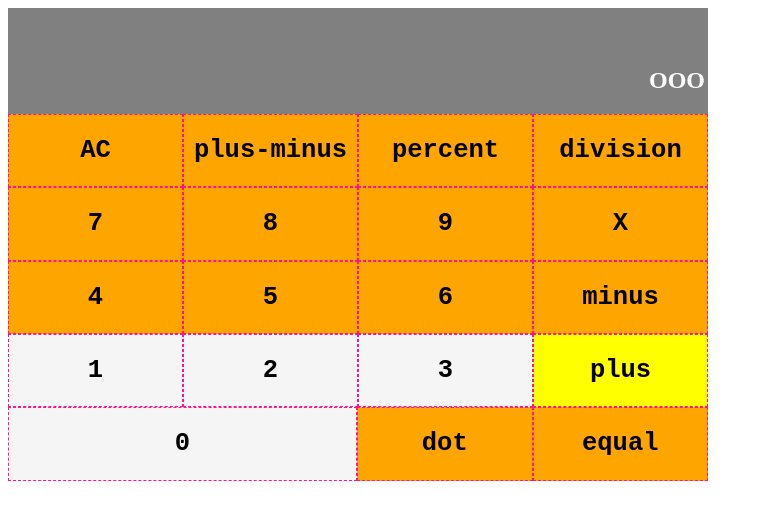
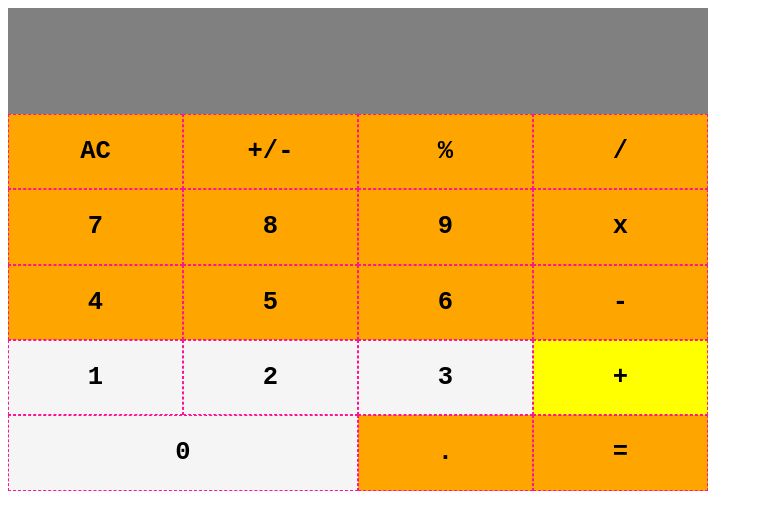
Before and after one commit to alexawesomecode/calculator-app, a React (Create React App) app: page / in a window 1280 px wide. Shown: the top 530 px of the page, without its empty margins (0-763 px from the left). Built offline with nearby package versions, Linux system fonts and the light colour scheme.

Commit message:
added calculator integration to app

```diff
--- a/src/components/App.js
+++ b/src/components/App.js
@@ -1,15 +1,37 @@
 import React from 'react';
 import Display from './Display';
 import ButtonPanel from './ButtonPanel';
+import Calculate from '../logic/calculate'
+
+class App extends React.Component {
+  constructor(props) {
+    super(props);
+    this.state = {total: null, next: null, operation: null}
+    this.handleClick = this.handleClick.bind(this)
+  }
 
 
-function App() {
-  return (
-    <div>
-      <Display result="OOO" />
-      <ButtonPanel />
-    </div>
-  );
+  handleClick(buttonName) {
+    let result = Calculate(this.state, buttonName).currentOperation();
+    console.log(result)
+    this.setState(result)
+
+
+    }
+
+  render() {
+
+  const displayData =  this.state.next !== '' ? this.state.next : this.state.total
+    return (
+      <div>
+
+        <Display result={displayData} />
+         <ButtonPanel clickHandler={this.handleClick}/>
+      </div>
+    )
+
+  }
+
 }
 
 export default App;
--- a/src/components/Button.js
+++ b/src/components/Button.js
@@ -3,23 +3,26 @@ import React from 'react';
 import PropTypes from 'prop-types';
 
 const Button = props => {
-  const { color, name, wide } = props;
-
+  const { color, name, wide, handleClick } = props;
+  const onChildClick = () => {
+    console.log(name)
+    handleClick(name)
+  }
   if (wide === true) {
     return (
-      <div className="button wide" style={{ backgroundColor: color }}>
+      <button className="button wide" style={{ backgroundColor: color }}  onClick={onChildClick}>
         <h2>
           {name}
         </h2>
-      </div>
+      </button>
     );
   }
   return (
-    <div className="button" style={{ backgroundColor: color }}>
+    <button className="button" style={{ backgroundColor: color }} onClick={onChildClick}>
       <h2>
         {name}
       </h2>
-    </div>
+    </button>
   );
 };
 
--- a/src/components/ButtonPanel.js
+++ b/src/components/ButtonPanel.js
@@ -2,39 +2,44 @@
 import React from 'react';
 import Button from './Button';
 
-const ButtonPanel = () => (
+const ButtonPanel = (props) => {
+
+  const { clickHandler } = props;
+
+  return (
   <div className="panel">
     <div className="group-1">
-      <Button name="AC" />
-      <Button name="plus-minus" />
-      <Button name="percent" />
-      <Button name="division" />
+      <Button name="AC" handleClick={clickHandler}/>
+      <Button name="+/-" handleClick={clickHandler} />
+      <Button name="%" handleClick={clickHandler}/>
+      <Button name="/" handleClick={clickHandler}/>
     </div>
     <div className="group-2">
-      <Button name="7" />
-      <Button name="8" />
-      <Button name="9" />
-      <Button name="X" />
+      <Button name="7" handleClick={clickHandler}/>
+      <Button name="8" handleClick={clickHandler}/>
+      <Button name="9" handleClick={clickHandler}/>
+      <Button name="x" handleClick={clickHandler}/>
     </div>
     <div className="group-3">
-      <Button name="4" />
-      <Button name="5" />
-      <Button name="6" />
-      <Button name="minus" />
+      <Button name="4" handleClick={clickHandler}/>
+      <Button name="5" handleClick={clickHandler} />
+      <Button name="6" handleClick={clickHandler}/>
+      <Button name="-" handleClick={clickHandler}/>
     </div>
     <div className="group-4">
-      <Button name="1" color="whitesmoke" />
-      <Button name="2" color="whitesmoke" />
-      <Button name="3" color="whitesmoke" />
-      <Button name="plus" color="yellow" />
+      <Button name="1" color="whitesmoke" handleClick={clickHandler}/>
+      <Button name="2" color="whitesmoke" handleClick={clickHandler}/>
+      <Button name="3" color="whitesmoke" handleClick={clickHandler} />
+      <Button name="+" color="yellow" handleClick={clickHandler}/>
     </div>
     <div className="group-5">
-      <Button name="0" wide color="whitesmoke" />
-      <Button name="dot" />
-      <Button name="equal" />
+      <Button name="0" wide color="whitesmoke" handleClick={clickHandler} />
+      <Button name="." handleClick={clickHandler} />
+      <Button name="=" handleClick={clickHandler} />
     </div>
 
   </div>
-);
+  )
+  };
 
 export default ButtonPanel;
--- a/src/logic/calculate.js
+++ b/src/logic/calculate.js
@@ -1,15 +1,16 @@
-const operate = require('./operate.js');
+import operate from './operate'
 
-const calculate = (data, button) => {
-  let { total } = data;
-  let prevOperation; let input; let
+const Calculate = (data, button) => {
+  let { total, next, operation } = data;
+  let prevOperation;  let
     result;
   const numbers = [1, 2, 3, 4, 5, 6, 7, 8, 9, 0];
-
+  let prevNext;
   const concatNumbers = arr => arr.reduce((acc, curr) => [acc, curr].join(''), '');
 
   const lastOperation = oper => {
-    result = operate(total, concatNumbers(input), oper);
+    console.log(total, 'next: ', next, oper)
+    result = operate(total, next, oper);
     total = result;
 
     return result;
@@ -17,52 +18,135 @@ const calculate = (data, button) => {
 
   const buttonName = button;
   const currentOperation = () => {
-    if (numbers.includes(buttonName)) {
-      input.push(buttonName);
+
+    if (numbers.includes(parseInt(buttonName))) {
+      prevNext = [next];
+      prevNext.push(buttonName)
+      next = prevNext.join("")
+      return {next: next}
+
     }
 
     if (buttonName === '+') {
+
       prevOperation = (typeof prevOperation === 'string') ? prevOperation : buttonName;
-      result = lastOperation(prevOperation);
-      total = result;
-      input = [];
+
+      if (total !== null) {
+        if ((next == '') && (prevOperation == '+')) { return ({total:total, next:'', operation:'+'}) }
+       else { result = lastOperation(prevOperation);
         prevOperation = '+';
-      return total;
+        return ({total: result, next: '', operation: '+'})
+      }
+    }
+        else {
+          return ({total:next, next:'', operation:'+'})
+        }
     }
 
     if (buttonName === '-') {
       prevOperation = (typeof prevOperation === 'string') ? prevOperation : buttonName;
-      result = lastOperation(prevOperation);
-      total = result;
-      input = [];
+      if (total !== null) {
+        if ((next == '') && (prevOperation == '-')) { return ({total:total, next:'', operation:'-'}) }
+       else { result = lastOperation(prevOperation);
         prevOperation = '-';
-      return total;
+        return ({total: result, next: '', operation: '-'})
+      }
+    }
+        else {
+          return ({total:next, next:'', operation:'-'})
+        }
     }
     if (buttonName === 'x') {
       prevOperation = (typeof prevOperation === 'string') ? prevOperation : buttonName;
+      if (total !== null) {
+        if ((next == '') && (prevOperation == 'x')) { return ({total:total, next:'', operation:'x'}) }
+       else {
+         console.log('inside x', total, 'next', next)
          result = lastOperation(prevOperation);
-      total = result;
-      input = [];
         prevOperation = 'x';
-      return total;
+        return ({total: result, next: '', operation: 'x'})
+      }
+    }
+        else {
+          return ({total:next, next:'', operation:'x'})
+        }
     }
     if (buttonName === '%') {
       prevOperation = (typeof prevOperation === 'string') ? prevOperation : buttonName;
-      result = lastOperation(prevOperation);
-      total = result;
-      input = [];
+      if (total !== null) {
+        if ((next == '') && (prevOperation == '%')) { return ({total:total, next:'', operation:'%'}) }
+       else { result = lastOperation(prevOperation);
         prevOperation = '%';
-      return total;
+        return ({total: result, next: '', operation: '%'})
+      }
+    }
+        else {
+          return ({total:next, next:'', operation:'%'})
+        }
     }
     if (buttonName === '/') {
       prevOperation = (typeof prevOperation === 'string') ? prevOperation : buttonName;
-      result = lastOperation(prevOperation);
-      total = result;
-      input = [];
+      if (total !== null) {
+        if ((next == '') && (prevOperation == '/')) { return ({total:total, next:'', operation:'/'}) }
+       else { result = lastOperation(prevOperation);
         prevOperation = '/';
-      return total;
+        return ({total: result, next: '', operation: '/'})
       }
-    if (buttonName === '=') return lastOperation(prevOperation);
+    }
+        else {
+          return ({total:next, next: '0', operation:'/'})
+        }
+    }
+
+    if (buttonName === '.') {
+
+      if (next.indexOf('.') !== -1) return {next:next}
+      prevNext = [next];
+      prevNext.push(".")
+      next = prevNext.join("")
+      return {next: next}
+
+    }
+    if (buttonName === '=') {
+
+      result = lastOperation(operation);
+      console.log('re', result)
+      return ({total: result, next: '', operation: '='})
+
+
+    }
+    if (buttonName === 'AC') {
+
+
+      return ({total: '', next: '', operation: ''})
+
+
+    }
+    if (buttonName === '+/-') {
+
+
+
+      console.log(next)
+      let absNext = String((next.indexOf('-') !== -1) ? Math.abs(parseInt(next)) : -Math.abs(parseInt(next)))
+
+
+      prevOperation = (typeof prevOperation === 'string') ? prevOperation : buttonName;
+      if (total !== null) {
+
+        if ((next == '') && (prevOperation == '+/-')) {
+
+          total = String((total.indexOf('-') !== -1) ? Math.abs(parseInt(total)) : -Math.abs(parseInt(total)))
+          return ({total: total, next:'', operation:'+/-'})
+           }
+       else {
+        return ({next: absNext})
+      }
+    }
+    return ({next: absNext})
+
+    }
+
+
 
     return total;
   };
@@ -71,4 +155,4 @@ const calculate = (data, button) => {
 };
 
 
-export default calculate;
+export default Calculate;
--- a/src/logic/operate.js
+++ b/src/logic/operate.js
@@ -1,4 +1,4 @@
-const Big = require('big.js');
+import Big from 'big.js'
 
 let result;
 export const operate = (one, two, operation) => {
@@ -15,6 +15,7 @@ export const operate = (one, two, operation) => {
     return result.toString();
   }
   if (operation === 'x') {
+    console.log(one, 'two:', two)
     result = Big(one).mul(Big(two));
     return result.toString();
   }
```
Lines whose indentation alone changed are shown as unchanged.
